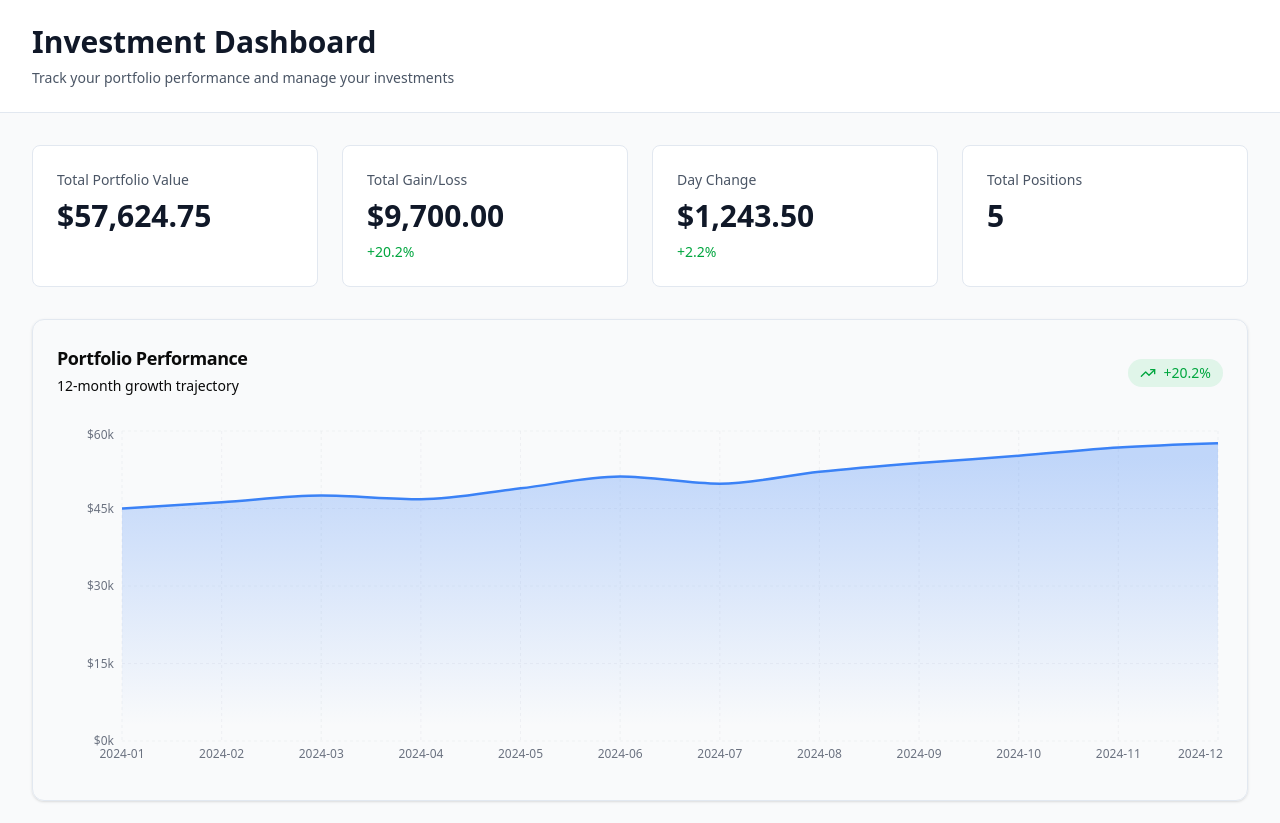
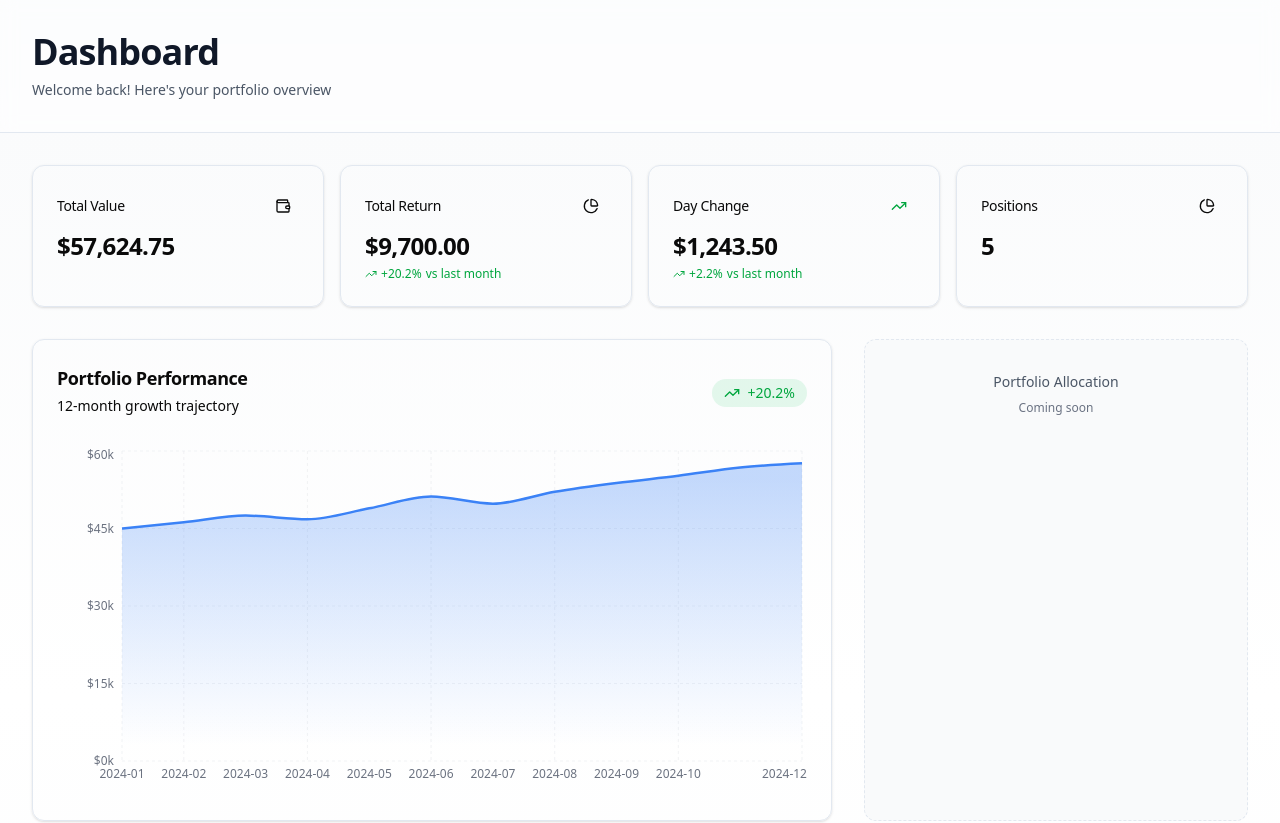
Before and after one commit to flaviogrillo1/investment-dashboard, a Next.js app in the folder apps/web/: page /dashboard in a window 1280 px wide. Shown: the top 823 px of the page. Built offline with nearby package versions, Linux system fonts and the light colour scheme.

Commit message:
feat: modernize UI with Vercel/shadcn style components

```diff
--- a/apps/web/app/dashboard/page.tsx
+++ b/apps/web/app/dashboard/page.tsx
@@ -1,20 +1,24 @@
-import { PortfolioMetrics } from '@/components/MetricCard';
+import { PortfolioMetrics } from '@/components/PortfolioMetrics';
 import { PerformanceChart } from '@/components/PerformanceChart';
 import { PositionsTable } from '@/components/PositionsTable';
 import { mockPositions, mockPortfolioSummary, mockChartData } from '@/lib/mockData';
 
 export default function DashboardPage() {
   return (
-    <div className="min-h-screen bg-gray-50 dark:bg-gray-900">
+    <div className="min-h-screen bg-gradient-to-b from-gray-50 via-white to-gray-50 dark:from-gray-950 dark:via-gray-900 dark:to-gray-950">
       {/* Header */}
-      <div className="border-b border-gray-200 bg-white dark:border-gray-800 dark:bg-gray-900">
-        <div className="mx-auto max-w-7xl px-4 py-6 sm:px-6 lg:px-8">
-          <h1 className="text-3xl font-bold text-gray-900 dark:text-gray-50">
-            Investment Dashboard
-          </h1>
-          <p className="mt-2 text-sm text-gray-600 dark:text-gray-400">
-            Track your portfolio performance and manage your investments
-          </p>
+      <div className="border-b border-gray-200 bg-white/50 backdrop-blur-sm dark:border-gray-800 dark:bg-gray-900/50">
+        <div className="mx-auto max-w-7xl px-4 py-8 sm:px-6 lg:px-8">
+          <div className="flex items-center justify-between">
+            <div>
+              <h1 className="text-4xl font-bold tracking-tight text-gray-900 dark:text-gray-50">
+                Dashboard
+              </h1>
+              <p className="mt-2 text-sm text-gray-600 dark:text-gray-400">
+                Welcome back! Here's your portfolio overview
+              </p>
+            </div>
+          </div>
         </div>
       </div>
 
@@ -25,13 +29,25 @@ export default function DashboardPage() {
           <PortfolioMetrics summary={mockPortfolioSummary} />
         </div>
 
-        {/* Chart */}
-        <div className="mb-8">
-          <PerformanceChart data={mockChartData} />
+        {/* Chart and Table */}
+        <div className="grid gap-8 lg:grid-cols-3">
+          <div className="lg:col-span-2">
+            <PerformanceChart data={mockChartData} />
+          </div>
+          <div className="lg:col-span-1">
+            <div className="h-full rounded-xl border border-dashed border-gray-300 bg-gray-50 p-8 text-center dark:border-gray-800 dark:bg-gray-900">
+              <p className="text-sm font-medium text-gray-600 dark:text-gray-400">
+                Portfolio Allocation
+              </p>
+              <p className="mt-2 text-xs text-gray-500 dark:text-gray-500">
+                Coming soon
+              </p>
+            </div>
+          </div>
         </div>
 
         {/* Positions Table */}
-        <div>
+        <div className="mt-8">
           <PositionsTable positions={mockPositions} />
         </div>
       </div>
```
